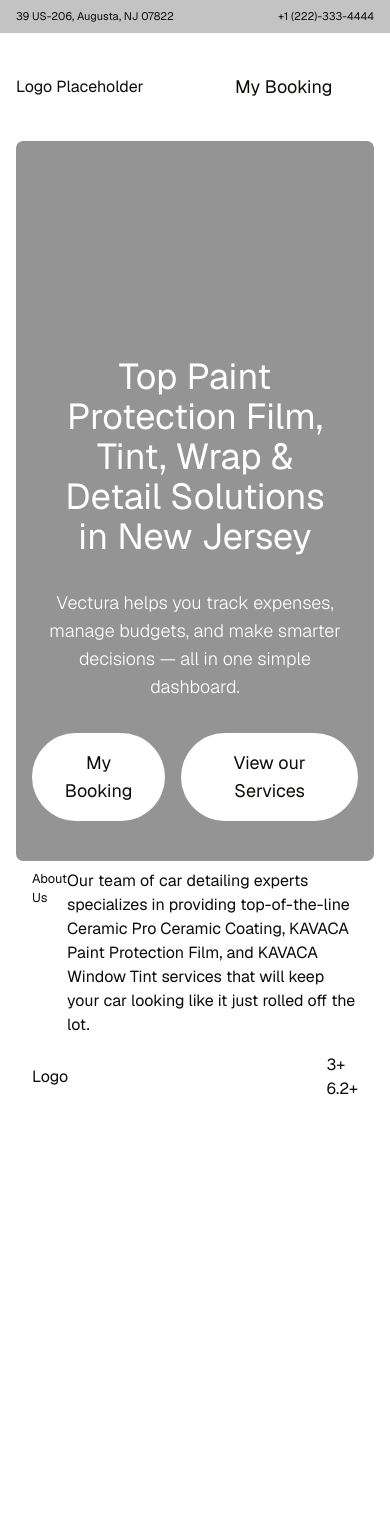
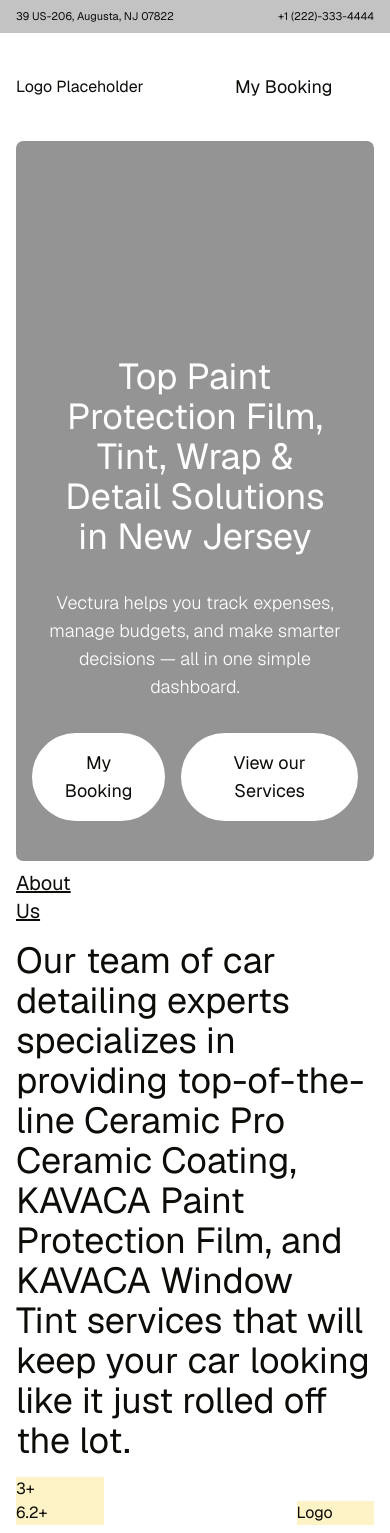
Before and after one commit to Gianfranco725/shop-scheduler, a Next.js app: page / in a window 390 px wide. Before the commit the page ends 1109 px from the top, so only its background shows below. Built offline with nearby package versions, Linux system fonts and the light colour scheme.

Commit message:
feat(client): add responsive about us mobile navigation

```diff
--- a/src/app/(client)/page.tsx
+++ b/src/app/(client)/page.tsx
@@ -1,25 +1,30 @@
 export default function Home() {
   return (
-    <main className="flex flex-col gap-4 px-4 sm:px-8 xl:px-12 2xl:px-26 py-2 mx-4">
-      <div className="flex justify-between">
-        <small>About Us</small>
-        <p>
+    <main className="flex flex-col gap-4 px-4 py-2">
+      <div className="about-us grid grid-cols-4 md:grid-cols-8 lg:grid-cols-12 xl:grid-cols-16 grid-rows-[auto_auto_auto] md:grid-rows-[auto_auto] gap-4 auto-rows-min">
+        <small className="col-start-1 lg:col-start-2 row-start-1 text-xl underline">
+          About Us
+        </small>
+        <p className="col-start-1 md:col-start-3 lg:col-start-4 xl:col-start-7 row-start-2 md:row-start-1 col-span-4 md:col-span-6 lg:col-span-7 xl:col-span-9 text-4xl md:mb-10 xl:mb-20">
           Our team of car detailing experts specializes in providing
           top-of-the-line Ceramic Pro Ceramic Coating, KAVACA Paint Protection
           Film, and KAVACA Window Tint services that will keep your car looking
           like it just rolled off the lot.
         </p>
-      </div>
-      <div className="flex justify-between">
-        <div className="flex justify-center items-center">Logo</div>
 
-        <div className="card-placeholder">
-          <div className="">
-            <h2>3+</h2>
-          </div>
+        <div className="col-start-4 md:col-start-1 lg:col-start-2 row-start-3 md:row-start-2 bg-amber-100 self-end">
+          Logo
+        </div>
 
-          <div className="">
-            <h2>6.2+</h2>
+        <div className="card-placeholder col-start-1 md:col-start-3 lg:col-start-4 xl:col-start-7 row-start-3 md:row-start-2 col-span-3 md:col-span-6 lg:col-span-7 xl:col-span-9">
+          <div className="grid grid-rows-2 md:grid-rows-1 grid-cols-3 md:grid-cols-6 lg:grid-cols-7 xl:grid-cols-9">
+            <div className="col-start-1 bg-amber-100">
+              <h2>3+</h2>
+            </div>
+
+            <div className="col-start-1 md:col-start-3 bg-amber-100">
+              <h2>6.2+</h2>
+            </div>
           </div>
         </div>
       </div>
```
